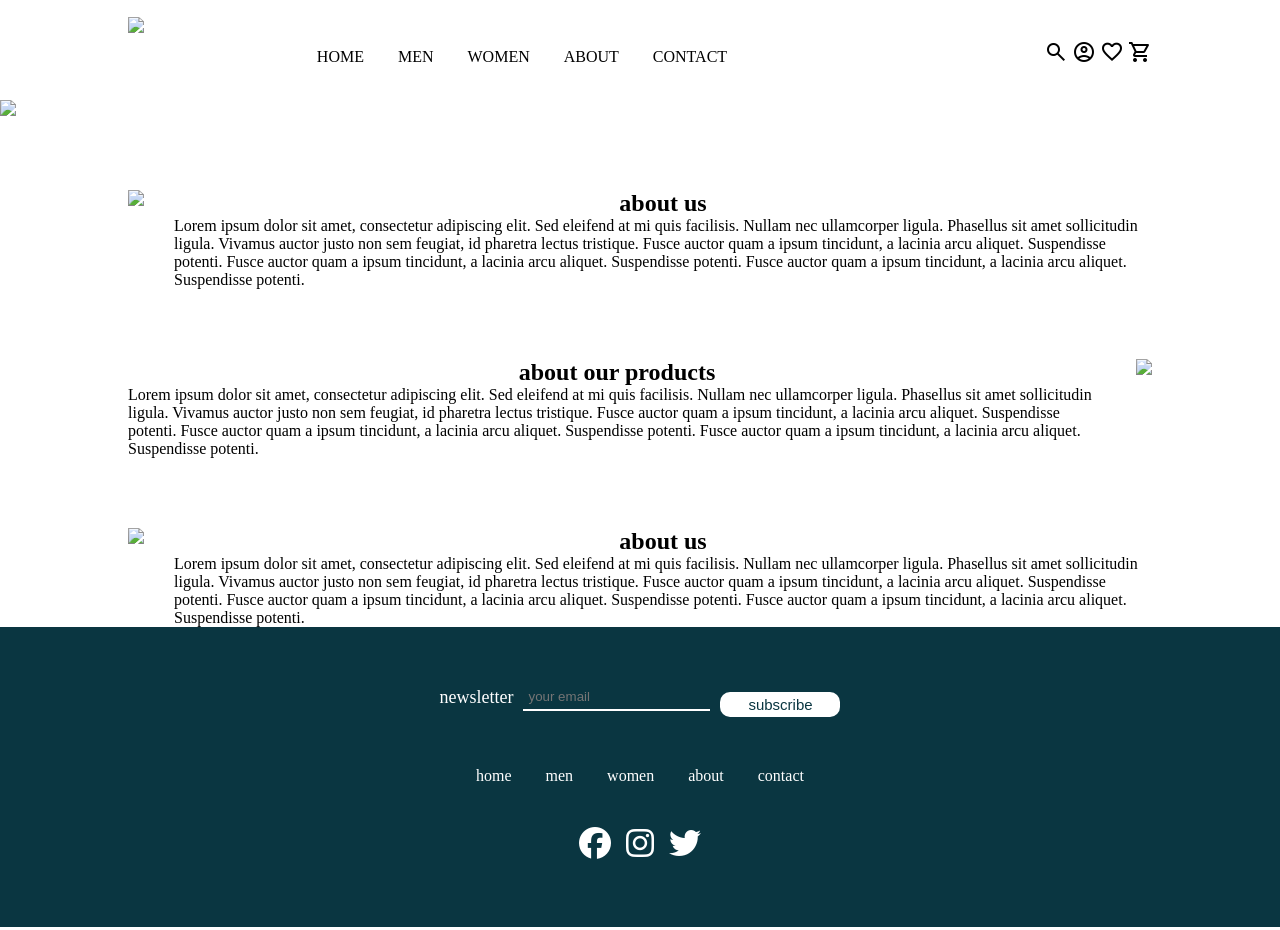
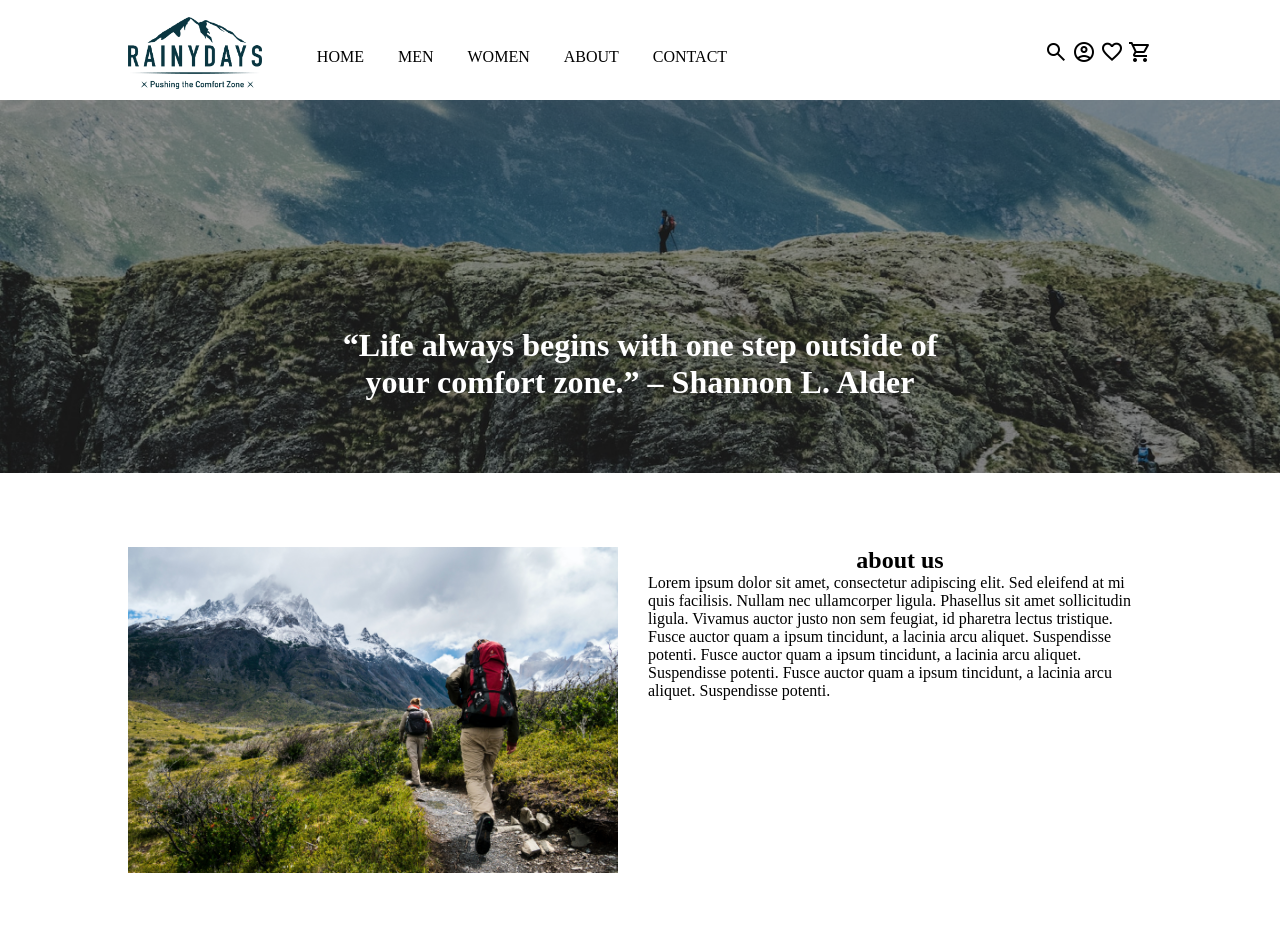
Before and after one commit to NoroffFEU/html-css-course-assignment-Foadosman, a plain HTML site: page about.html in a window 1280 px wide. Shown: the top 930 px of the page. Drawn offline with nearby package versions, Linux system fonts and the light colour scheme; the site is published under a folder, as on GitHub Pages, so addresses that start at the root find nothing.

Commit message:
fixed img bug - about

```diff
--- a/about.html
+++ b/about.html
@@ -17,7 +17,7 @@
           <span class="fas fa-bars" id="btn"></span>
           <span class="fas fa-times" id="cancel"></span>
         </label>
-        <img src="/assets/images/RainyDays_Logo.png">
+        <img src="assets/images/RainyDays_Logo.png">
         <div class="icons">
           <span class="material-symbols-outlined">search</span>
           <span class="material-symbols-outlined">account_circle</span>
@@ -35,12 +35,12 @@
     </header>
     <main>
       <div class="about-hero">
-      <img src="/assets/images/hero-about.png" class="about-hero-img">
+      <img src="assets/images/hero-about.png" class="about-hero-img">
       <h1 class="about-quote">“Life always begins with one step outside of your comfort zone.” – Shannon L. Alder</h1>
       </div>
       <div class="about-container">
         <div class="about-image">
-          <img src="/assets/images/toomas-tartes-Yizrl9N_eDA-unsplash (1) 1about1.png">
+          <img src="assets/images/toomas-tartes-Yizrl9N_eDA-unsplash (1) 1about1.png">
         </div>
         <div class="about-text">
           <h2>about us</h2>
@@ -57,12 +57,12 @@
           </p>
         </div>
         <div class="about-image">
-          <img src="/assets/images/sporty-serious-looking-young-dark-haired-bearded-man-with-eyebrow-piercing-wearing-black-cap-winter-sporty-coat-with-hood-posing-coastline-sea-cold-stormy-weather 1about2.png">
+          <img src="assets/images/sporty-serious-looking-young-dark-haired-bearded-man-with-eyebrow-piercing-wearing-black-cap-winter-sporty-coat-with-hood-posing-coastline-sea-cold-stormy-weather 1about2.png">
         </div>
       </div>
       <div class="about-container">
         <div class="about-image">
-          <img src="/assets/images/happy-time-despite-bad-weather 1about3.png">
+          <img src="assets/images/happy-time-despite-bad-weather 1about3.png">
         </div>
         <div class="about-text">
           <h2>about us</h2>
```
